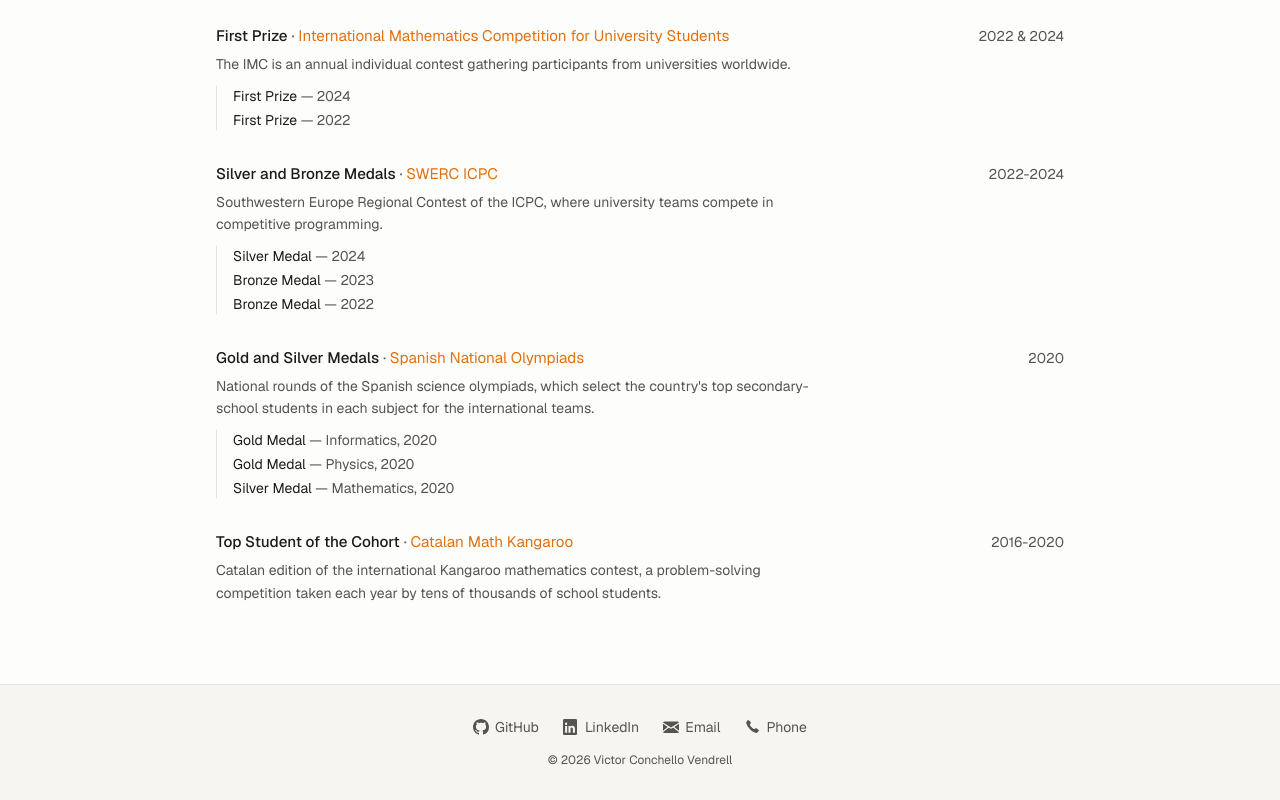
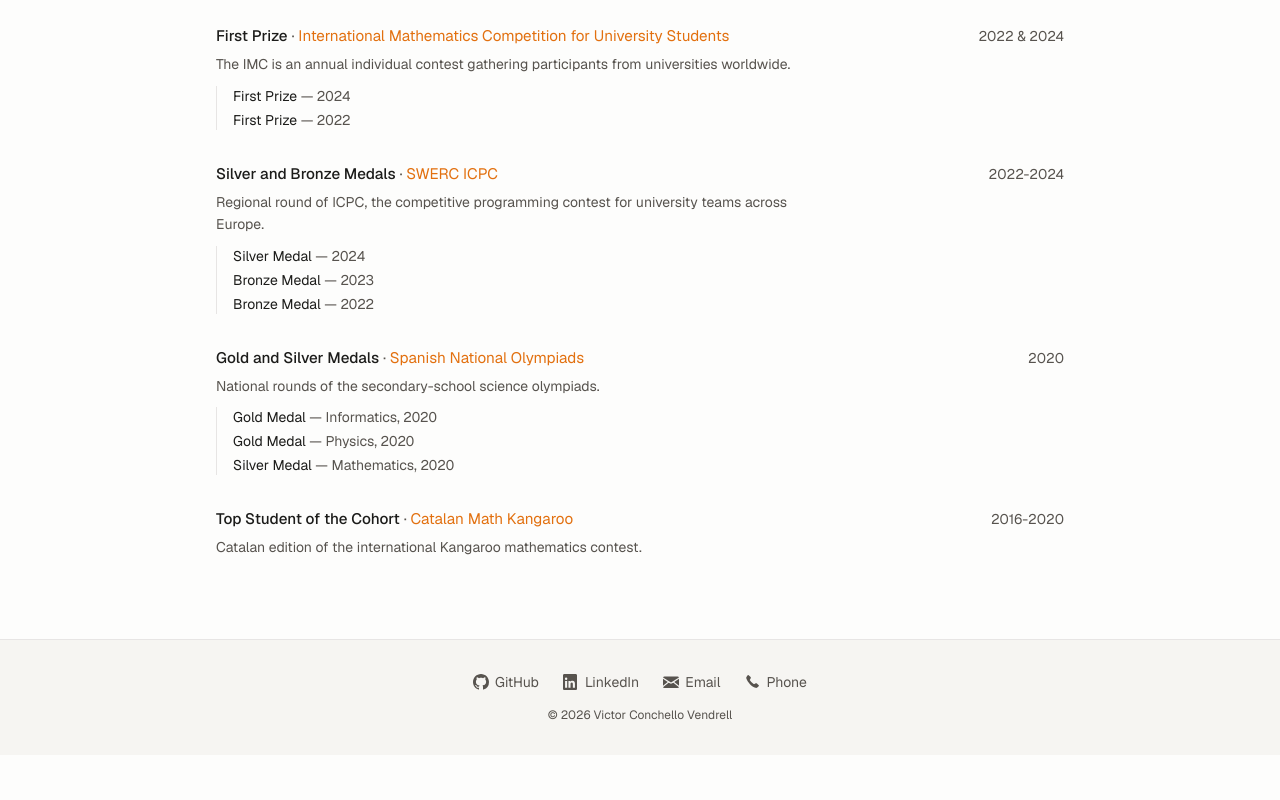
Before and after one commit to Victoriano012/PersonalWeb, a Next.js app: page /awards in a window 1280 px wide. Shown: the part 415-1215 px from the top of the page. After the commit the page ends 1170 px from the top, so only its background shows below. Built offline with nearby package versions, Linux system fonts and the light colour scheme; no server answers.

Commit message:
Fix competitive-programming wording and drop the World Finals clause

```diff
--- a/src/data/awards.ts
+++ b/src/data/awards.ts
@@ -38,7 +38,7 @@ export const awards: Award[] = [
     org: "SWERC ICPC",
     year: "2022-2024",
     description:
-      "Southwestern Europe Regional Contest of the ICPC, where university teams compete in competitive programming.",
+      "Regional round of ICPC, the competitive programming contest for university teams across Europe.",
     items: [
       { label: "Silver Medal", year: "2024" },
       { label: "Bronze Medal", year: "2023" },
@@ -50,7 +50,7 @@ export const awards: Award[] = [
     org: "Spanish National Olympiads",
     year: "2020",
     description:
-      "National rounds of the Spanish science olympiads, which select the country's top secondary-school students in each subject for the international teams.",
+      "National rounds of the secondary-school science olympiads.",
     items: [
       { label: "Gold Medal", year: "2020", detail: "Informatics" },
       { label: "Gold Medal", year: "2020", detail: "Physics" },
@@ -62,6 +62,6 @@ export const awards: Award[] = [
     org: "Catalan Math Kangaroo",
     year: "2016-2020",
     description:
-      "Catalan edition of the international Kangaroo mathematics contest, a problem-solving competition taken each year by tens of thousands of school students.",
+      "Catalan edition of the international Kangaroo mathematics contest.",
   },
 ];
```
